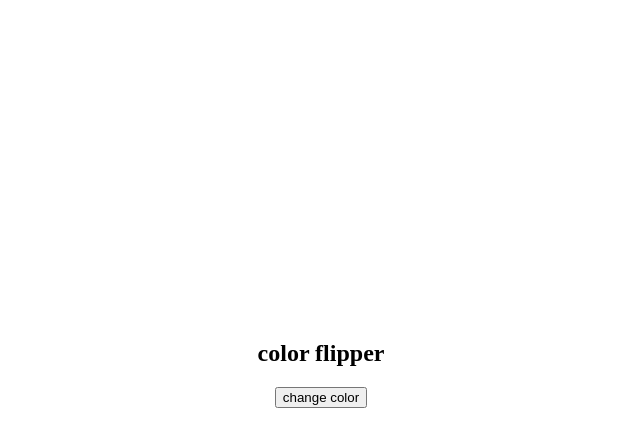
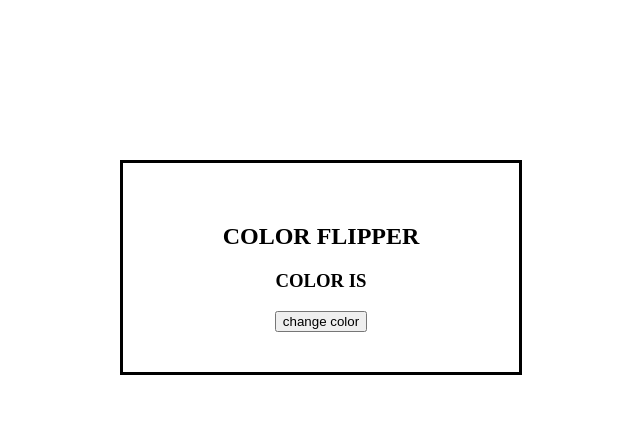
Before and after one commit to faatimamir/color-flippper, a plain HTML site: page index.html in a window 1280 px wide. Shown: the whole page, without its empty margins (319-959 px from the left). Drawn offline with Linux system fonts and the light colour scheme.

Commit message:
name of color

```diff
--- a/index.html
+++ b/index.html
@@ -9,8 +9,11 @@
 </head>
 <body>
    <div id="div">
-    <h2>color flipper</h2>
+    <h2>color flipper </h2>
+    <h3>color is </h3>
+    <h3 id="name"></h3>
     <button id="btn" onclick="change()"> change color</button>
+
 </div>
     <script src="index.js"></script>
 </body>
--- a/index.js
+++ b/index.js
@@ -1,11 +1,11 @@
 let btn1 = document.getElementById("btn")
-const colors = ["red", "blue" ,"green","orange","grey","lightblue","white"]
+const colors = ["red", "blue" ,"green","orange","grey","lightblue","white" ,"purple"]
 let color = document.querySelector(".color")
+let name1 = document.getElementById("name")
 
 function change(){
-    let randamnum = Math.floor(Math.random() * 7) -1
-    console.log(randamnum)
+    let randamnum = Math.floor(Math.random() * colors.length)
     document.body.style.backgroundColor = colors[randamnum]
-
+    name1.innerHTML = colors[randamnum]
 
 }
--- a/style.css
+++ b/style.css
@@ -1,6 +1,11 @@
 #div{
-    text-align: center;
-    margin-top: 18rem;
-    padding: 2rem;
-border-color: black;
+    text-decoration: solid;
+    text-transform: uppercase;
+  text-align: center;
+    margin: auto;
+  width: 25%;
+  border: 3px solid black;
+  padding: 40px;
+  margin-top: 10rem;
+
 }
```
